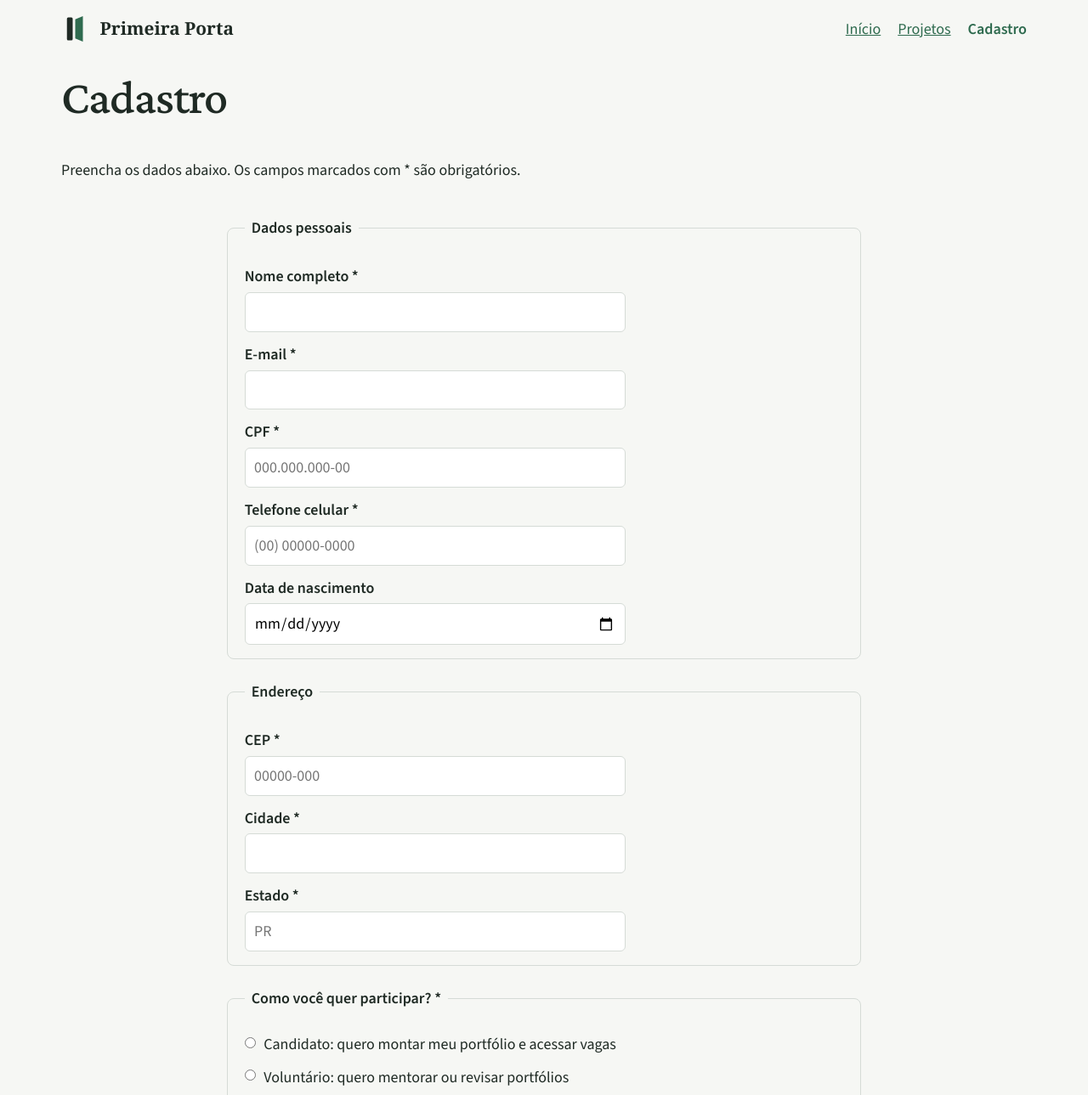
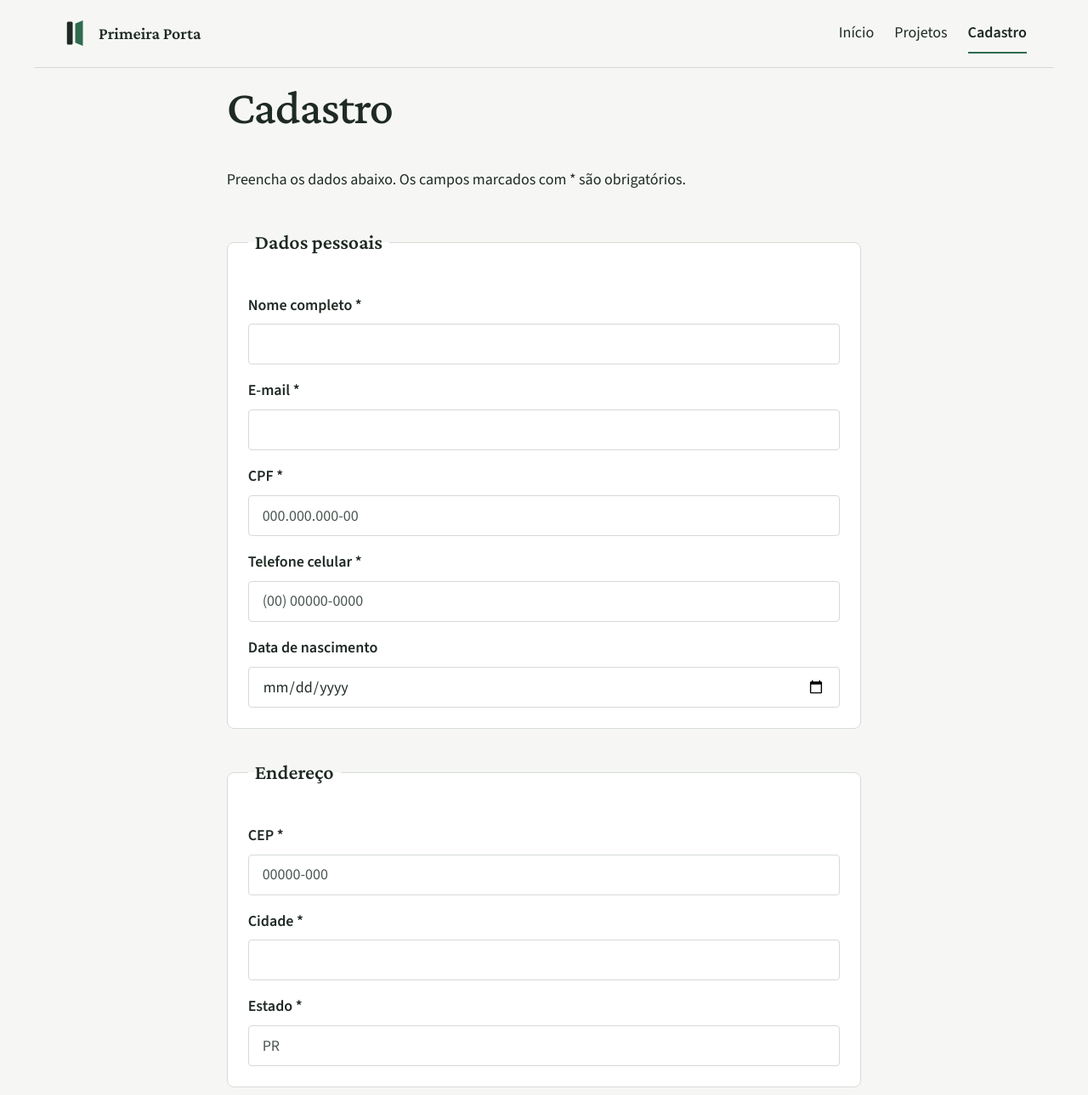
Before and after one commit to drissanabueno/exercicios-front-end, a plain HTML site: page primeira-porta/cadastro.html in a window 1280 px wide. Shown: the top 1289 px of the page at 85% size. Drawn offline with nearby package versions, Linux system fonts and the light colour scheme.

Commit message:
feat: componentes em Flexbox (cabeçalho, menu, botões, formulário, opções, rodapé)

```diff
--- a/primeira-porta/cadastro.html
+++ b/primeira-porta/cadastro.html
@@ -126,8 +126,10 @@
         </div>
       </fieldset>
 
-      <button type="submit">Enviar cadastro</button>
-      <button type="reset">Limpar</button>
+      <div class="acoes">
+        <button type="submit">Enviar cadastro</button>
+        <button type="reset">Limpar</button>
+      </div>
     </form>
   </main>
 
--- a/primeira-porta/css/styles.css
+++ b/primeira-porta/css/styles.css
@@ -112,12 +112,6 @@ select:focus-visible, textarea:focus-visible {
 }
 .pular:focus { left: 1rem; top: 1rem; background: #fff; padding: 0.5rem; }
 
-/* Cabeçalho e menu */
-header { display: flex; align-items: center; justify-content: space-between; gap: 1rem; }
-.marca { display: inline-flex; align-items: center; gap: 0.6rem; font-family: Georgia, "Times New Roman", serif; font-weight: 600; font-size: 1.3rem; color: var(--cor-texto); text-decoration: none; }
-nav ul { list-style: none; margin: 0; padding: 0; display: flex; gap: 1.25rem; }
-nav a[aria-current="page"] { font-weight: 700; text-decoration: none; }
-
 /* 2. Grid de 12 colunas e breakpoints
    Mobile first. A tela muda só margem e gutter; o grid é sempre de 12 colunas. */
 :root {
@@ -178,11 +172,13 @@ article header p { color: var(--cor-texto-suave); margin: 0 0 var(--e-1); }
   #numeros li { grid-column: span 4; }
   main > article { grid-column: span 6; }            /* projetos em 2 × 2 */
   main > form { grid-column: 2 / 12; }
+  main:has(> form) > h1, main:has(> form) > p { grid-column: 2 / 12; }
 }
 @media (min-width: 1024px) {
   #apresentacao h1 { grid-column: 1 / 9; }
   #apresentacao p { grid-column: 1 / 7; }
   main > form { grid-column: 3 / 11; }
+  main:has(> form) > h1, main:has(> form) > p { grid-column: 3 / 11; }
 }
 @media (min-width: 1280px) {
   #apresentacao h1 { grid-column: 1 / 8; }
@@ -192,42 +188,183 @@ article header p { color: var(--cor-texto-suave); margin: 0 0 var(--e-1); }
   #apresentacao p { grid-column: 1 / 6; }
 }
 
-/* Formulário: um campo por linha */
-fieldset { border: 1px solid var(--cor-borda); border-radius: 8px; padding: 1rem 1.25rem; margin: 0 0 1.5rem; }
-legend { font-weight: 700; padding: 0 0.5rem; }
-label { display: block; margin-top: 0.75rem; font-weight: 600; }
+/* 3. Componentes em Flexbox
+   Cada bloco abaixo é um container flex: uma dimensão, alinhamento e espaço entre itens.
+   O layout macro (páginas e seções) continua no Grid do bloco 2. */
+
+/* Cabeçalho: logo à esquerda, menu à direita; empilha no celular */
+body > header {
+  display: flex;
+  flex-direction: column;
+  align-items: flex-start;
+  flex-wrap: wrap;
+  gap: var(--e-2);
+  padding-top: var(--e-2);
+  padding-bottom: var(--e-2);
+  border-bottom: 1px solid var(--cor-borda);
+}
+@media (min-width: 480px) {
+  body > header {
+    flex-direction: row;
+    justify-content: space-between;
+    align-items: center;
+    gap: var(--e-3);
+  }
+}
+.marca {
+  display: inline-flex;
+  align-items: center;
+  gap: var(--e-1);
+  font-family: var(--fonte-titulo);
+  font-weight: 600;
+  font-size: var(--t-destaque);
+  color: var(--cor-texto);
+  text-decoration: none;
+}
+
+/* Menu: itens em linha, quebram se faltar espaço; item ativo sublinhado na cor da marca */
+nav ul {
+  list-style: none;
+  margin: 0;
+  padding: 0;
+  display: flex;
+  flex-wrap: wrap;
+  align-items: center;
+  gap: var(--e-3);
+}
+nav a {
+  display: inline-block;
+  padding: var(--e-1) 0;
+  color: var(--cor-texto);
+  text-decoration: none;
+  border-bottom: 2px solid transparent;
+  transition: color 0.15s, border-color 0.15s;
+}
+nav a:hover { color: var(--cor-marca); }
+nav a[aria-current="page"] { font-weight: 600; border-bottom-color: var(--cor-marca); }
+
+/* Cabeçalho dos cartões de projeto: título menor que o da página, data em sobretítulo */
+article h2 { font-size: var(--t-h3); margin-bottom: var(--e-1); }
+article header p {
+  font-size: var(--t-legenda);
+  text-transform: uppercase;
+  letter-spacing: 0.06em;
+  color: var(--cor-destaque);
+}
+article header p time { font-size: inherit; color: inherit; }
+article > p:last-child { margin-bottom: 0; }
+
+/* Botões: primário na cor da marca, secundário só com borda; mínimo de 48 px de altura */
+.botao, button {
+  display: inline-flex;
+  align-items: center;
+  justify-content: center;
+  gap: var(--e-1);
+  min-height: var(--e-5);
+  padding: 0 var(--e-3);
+  font: inherit;
+  font-weight: 600;
+  text-decoration: none;
+  border: 1.5px solid var(--cor-marca);
+  border-radius: var(--raio-1);
+  background: var(--cor-marca);
+  color: #fff;
+  cursor: pointer;
+  transition: background-color 0.15s, border-color 0.15s;
+}
+.botao:hover, button:hover {
+  background: var(--cor-marca-escura);
+  border-color: var(--cor-marca-escura);
+}
+button[type="reset"] {
+  background: transparent;
+  color: var(--cor-texto);
+  border-color: var(--cor-borda);
+}
+button[type="reset"]:hover { background: var(--cor-marca-clara); border-color: var(--cor-borda); }
+
+/* Grupo de botões: empilhados no celular, lado a lado a partir de 480 px */
+.acoes { display: flex; flex-direction: column; gap: var(--e-2); }
+@media (min-width: 480px) { .acoes { flex-direction: row; } }
+
+/* Formulário: grupos como cartões, um campo por linha */
+form { display: flex; flex-direction: column; gap: var(--e-4); }
+fieldset {
+  margin: 0;
+  padding: var(--e-3);
+  border: 1px solid var(--cor-borda);
+  border-radius: var(--raio-2);
+  background: var(--cor-superficie);
+}
+legend {
+  padding: 0 var(--e-1);
+  font-family: var(--fonte-titulo);
+  font-weight: 600;
+  font-size: var(--t-h3);
+}
+label { display: block; margin-top: var(--e-2); font-weight: 600; }
 input, select, textarea {
   display: block;
   width: 100%;
-  max-width: 28rem;
-  margin-top: 0.25rem;
-  padding: 0.5rem 0.65rem;
+  min-height: var(--e-5);
+  margin-top: var(--e-1);
+  padding: var(--e-1) var(--e-2);
   font: inherit;
-  border: 1px solid var(--cor-borda);
-  border-radius: 6px;
+  color: var(--cor-texto);
+  background: var(--cor-superficie);
+  border: 1.5px solid var(--cor-borda);
+  border-radius: var(--raio-1);
+  transition: border-color 0.15s;
 }
+textarea { min-height: 8rem; resize: vertical; }
+input::placeholder, textarea::placeholder { color: var(--cor-texto-suave); }
+input:hover, select:hover, textarea:hover { border-color: var(--cor-texto-suave); }
+input:focus-visible, select:focus-visible, textarea:focus-visible { border-color: var(--cor-marca); }
+input:user-valid, select:user-valid, textarea:user-valid { border-color: var(--cor-marca); }
+input:user-invalid, select:user-invalid, textarea:user-invalid { border-color: var(--cor-erro); }
+
+/* Opção (radio ou checkbox): controle e texto alinhados; a marcada ganha fundo verde-claro */
 .opcao {
   display: flex;
   align-items: flex-start;
-  gap: 0.6rem;
-  margin: 0.6rem 0;
+  gap: var(--e-2);
+  margin-top: var(--e-1);
+  padding: var(--e-2);
+  border: 1.5px solid var(--cor-borda);
+  border-radius: var(--raio-2);
+  background: var(--cor-superficie);
+  transition: border-color 0.15s, background-color 0.15s;
 }
-.opcao input { display: inline-block; width: auto; margin: 0.35rem 0 0; }
+.opcao:has(input:checked) { border-color: var(--cor-marca); background: var(--cor-marca-clara); }
+.opcao input {
+  flex: none;
+  display: inline-block;
+  width: auto;
+  min-height: 0;
+  margin: 0.3rem 0 0;
+  accent-color: var(--cor-marca);
+}
 .opcao label { display: inline; margin: 0; font-weight: 400; }
 
-input:user-invalid, select:user-invalid, textarea:user-invalid { border-color: #b3261e; }
-button {
-  font: inherit;
-  padding: 0.6rem 1.2rem;
-  border-radius: 6px;
-  border: 1px solid var(--cor-marca);
-  background: var(--cor-marca);
-  color: #fff;
-  cursor: pointer;
-  margin-right: 0.5rem;
-}
-button[type="reset"] { background: transparent; color: var(--cor-marca); }
 img { max-width: 100%; height: auto; }
 address { font-style: normal; }
-/* Rodapé */
-footer { color: #5a6660; border-top: 1px solid var(--cor-borda); margin-top: 2rem; }
+
+/* Rodapé: largura total, escuro, conteúdo alinhado com o container */
+body > footer {
+  display: flex;
+  flex-direction: column;
+  gap: var(--e-3);
+  max-width: none;
+  margin-top: var(--e-6);
+  padding-top: var(--e-5);
+  padding-bottom: var(--e-5);
+  padding-inline: max(var(--margem), calc((100% - var(--largura-max)) / 2 + var(--margem)));
+  background: var(--cor-texto);
+  color: var(--cor-fundo);
+}
+body > footer p { margin: 0 0 var(--e-1); }
+body > footer a { color: var(--cor-marca-clara); }
+body > footer small { color: var(--cor-borda); }
+@media (min-width: 768px) {
+  body > footer { flex-direction: row; justify-content: space-between; align-items: flex-end; }
+}
```
Also changed, not shown: primeira-porta/index.html (+1 -1 lines).
